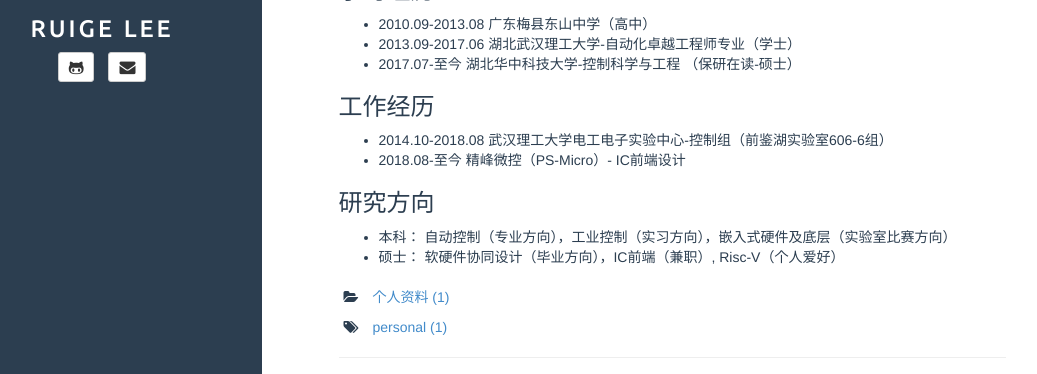
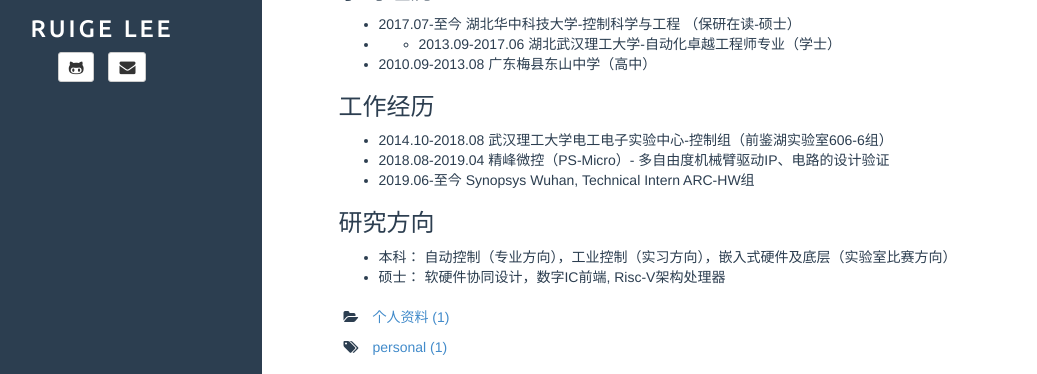
Before and after one commit to whutddk/whutddk.github.io, a Jekyll site: the page built from _posts/2019-04-14-personal.md, in a window 1280 px wide and 1059 px high, cut to the strip 282-656 px from the top of the window. Shown: the whole strip, without its empty margins (58-1095 px from the left). Built offline with Jekyll 4.4.1, drawn with Linux system fonts in a browser that asks for light colours; comment, search, counter and statistics services are not loaded.

Commit message:
刷新个人信息

```diff
--- a/_posts/2019-04-14-personal.md
+++ b/_posts/2019-04-14-personal.md
@@ -15,14 +15,16 @@ comments: false
 * 学校工作主页：[https://gitee.com/whutddk](https://gitee.com/whutddk)
 
 ### 学习经历
+* 2017.07-至今 湖北华中科技大学-控制科学与工程 （保研在读-硕士）
+* * 2013.09-2017.06 湖北武汉理工大学-自动化卓越工程师专业（学士）
 * 2010.09-2013.08 广东梅县东山中学（高中）
-* 2013.09-2017.06 湖北武汉理工大学-自动化卓越工程师专业（学士）
-* 2017.07-至今 湖北华中科技大学-控制科学与工程 （保研在读-硕士）
+
 
 ### 工作经历
 * 2014.10-2018.08 武汉理工大学电工电子实验中心-控制组（前鉴湖实验室606-6组）
-* 2018.08-至今 精峰微控（PS-Micro）- IC前端设计
+* 2018.08-2019.04 精峰微控（PS-Micro）- 多自由度机械臂驱动IP、电路的设计验证
+* 2019.06-至今 Synopsys Wuhan, Technical Intern ARC-HW组
 
 ### 研究方向
 * 本科： 自动控制（专业方向），工业控制（实习方向），嵌入式硬件及底层（实验室比赛方向）
-* 硕士： 软硬件协同设计（毕业方向），IC前端（兼职）, Risc-V（个人爱好）
+* 硕士： 软硬件协同设计，数字IC前端, Risc-V架构处理器
```
